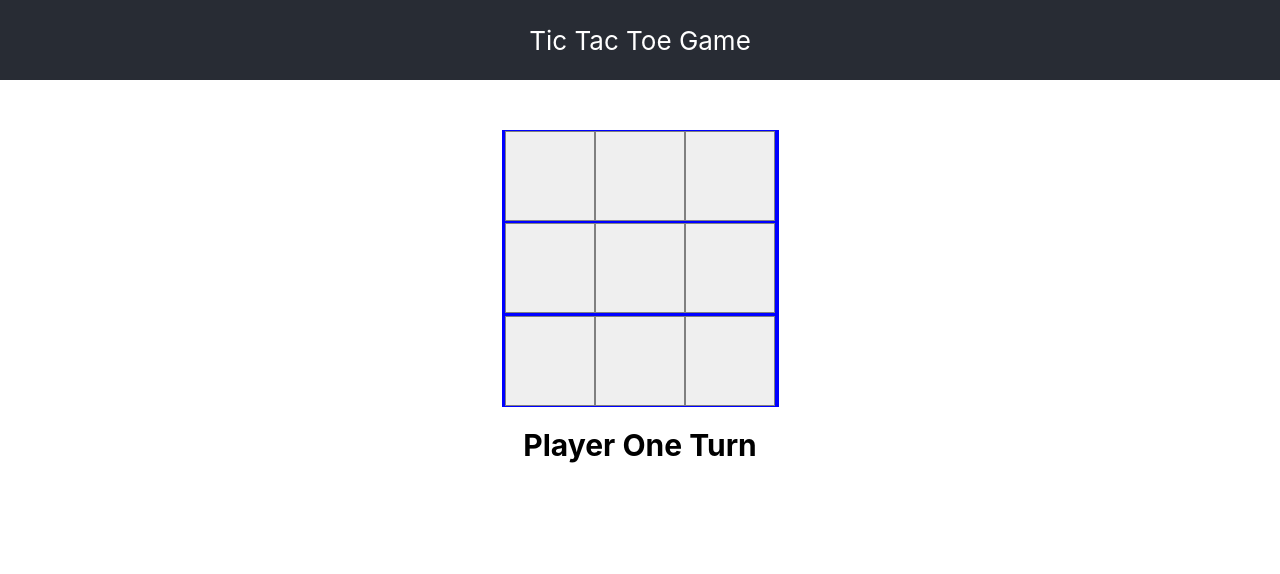
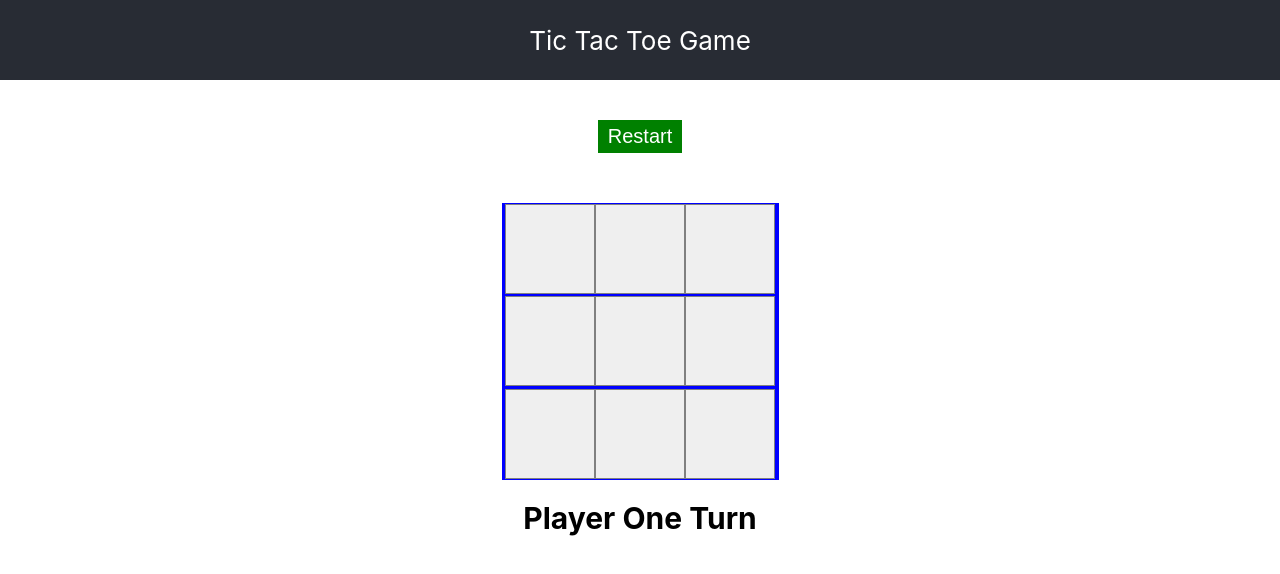
Before and after one commit to mugdhasonawane88/TicTacToe6, a React app: page / in a window 1280 px wide. Built offline with nearby package versions, Linux system fonts and the light colour scheme.

Commit message:
feat: restart the game

```diff
--- a/src/components/TicTacToe.css
+++ b/src/components/TicTacToe.css
@@ -36,6 +36,7 @@
   font-size: 80px;
   color: #fff;
   font-weight: bold;
+  cursor: pointer;
 }
 
 .status {
@@ -43,3 +44,14 @@
   font-weight: bold;
   margin-top: -30px;
 }
+
+.restart {
+  width: auto;
+  background-color: green;
+  border: none;
+  padding: 5px 10px;
+  cursor: pointer;
+  color: white;
+  font-size: 20px;
+  margin-top: 40px;
+}
--- a/src/components/TicTacToe.js
+++ b/src/components/TicTacToe.js
@@ -23,6 +23,12 @@ function TicTacToe() {
   const handleGameEnd = () => {
     setIsGameEnded(true);
   };
+
+  const resetGame = () => {
+    setBoard(Array(Constants.TOTAL_SQUARES).fill(''));
+    changeCurrentPlayer(Constants.PLAYER_ONE);
+    setIsGameEnded(false);
+  }
 
   const renderBoard = () => {
     return (
@@ -50,6 +56,7 @@ function TicTacToe() {
       <header data-testid='header' className='App-header'>
         {Constants.HEADER}
       </header>
+      <button className='restart' onClick={() => resetGame()}>Restart</button>
       {renderBoard()}
       <div className='status'>
         <Status
```
Also changed, not shown: src/components/TicTacToe.test.js (+21 -0 lines).
